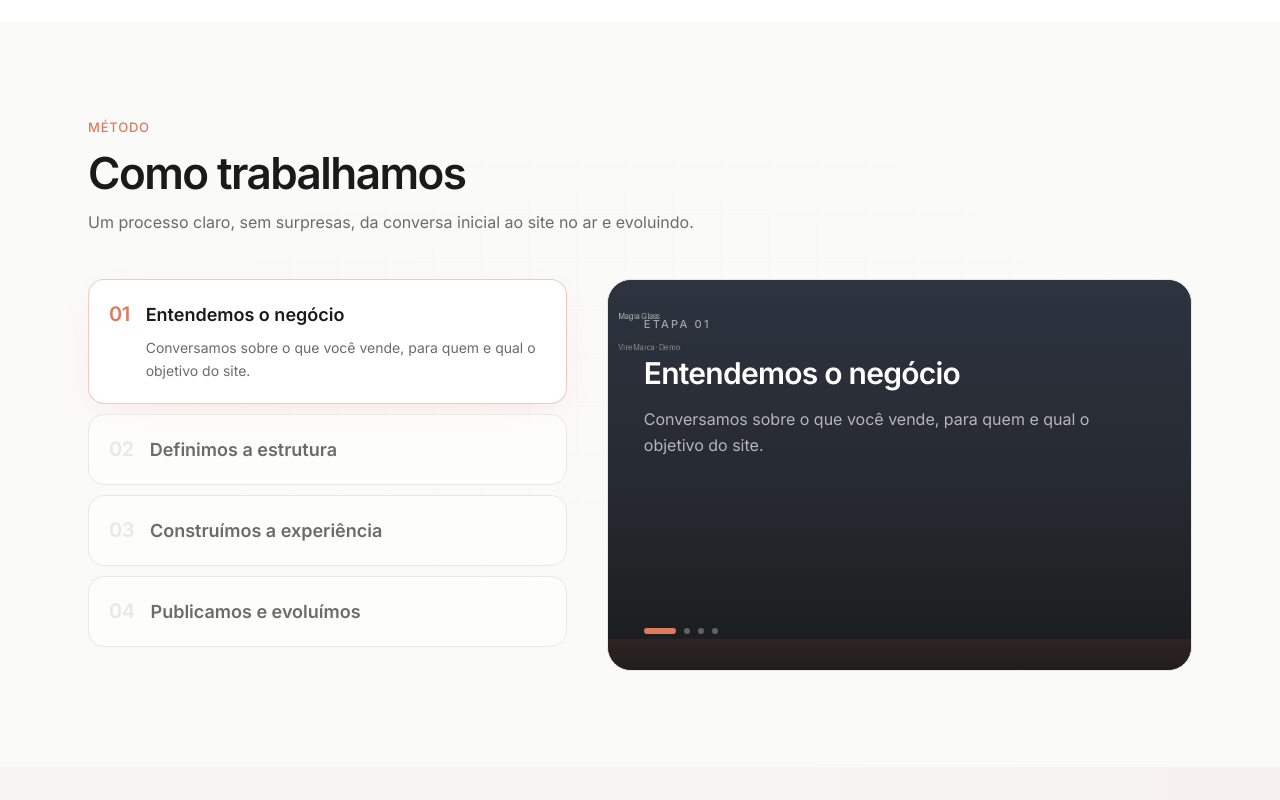
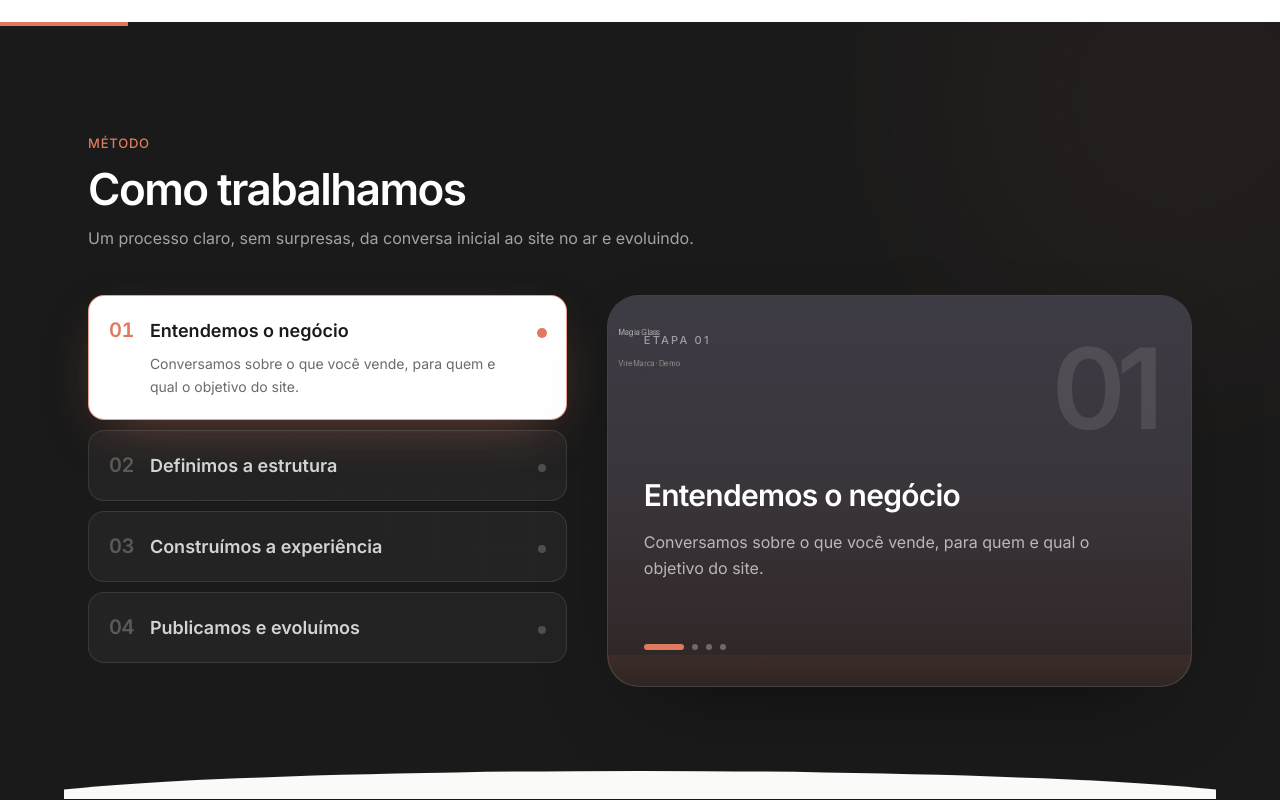
Before and after one commit to srmartinellid-droid/Viremarca-viremarca, a Next.js app: page / in a window 1280 px wide. Shown: the part 1540-2340 px from the top of the page. Built offline with nearby package versions, Linux system fonts and the light colour scheme; no server answers; the database is empty.

Commit message:
feat: give process section stronger visual identity

```diff
--- a/src/components/Process.tsx
+++ b/src/components/Process.tsx
@@ -13,17 +13,18 @@ export function Process({ items }: { items: ProcessItem[] }) {
   const reduced = useReducedMotion()
   const steps = items.length ? items : []
   const current = steps[Math.min(active, Math.max(steps.length - 1, 0))]
-
   if (!steps.length) return null
 
   return (
-    <section id="como-fazemos" className="py-20 md:py-24 relative overflow-hidden">
-      <div className="absolute inset-0 -z-10 vm-grid-bg opacity-35" aria-hidden />
-      <div className="mx-auto max-w-6xl px-4 sm:px-6">
+    <section id="como-fazemos" className="relative overflow-hidden py-20 md:py-28 bg-vm-ink text-white">
+      <div className="absolute inset-0 opacity-20" aria-hidden><div className="absolute inset-0 vm-grid-bg [filter:invert(1)]" /><div className="absolute -right-40 top-[-20%] h-[32rem] w-[32rem] rounded-full bg-vm-coral/25 blur-[110px]" /></div>
+      <div className="absolute left-0 top-0 h-1 w-32 bg-vm-coral" aria-hidden />
+
+      <div className="mx-auto max-w-6xl px-4 sm:px-6 relative">
         <Reveal className="max-w-2xl mb-11">
           <p className="vm-eyebrow mb-3">Método</p>
-          <h2 className="vm-display text-3xl md:text-4xl lg:text-[2.75rem] text-vm-ink">Como trabalhamos</h2>
-          <p className="mt-3 text-vm-muted leading-relaxed">Um processo claro, sem surpresas, da conversa inicial ao site no ar e evoluindo.</p>
+          <h2 className="vm-display text-3xl md:text-4xl lg:text-[2.75rem] text-white">Como trabalhamos</h2>
+          <p className="mt-3 text-white/60 leading-relaxed">Um processo claro, sem surpresas, da conversa inicial ao site no ar e evoluindo.</p>
         </Reveal>
 
         <div className="grid lg:grid-cols-[0.9fr_1.1fr] gap-7 lg:gap-10 items-start">
@@ -31,15 +32,16 @@ export function Process({ items }: { items: ProcessItem[] }) {
             {steps.map((item, i) => {
               const isOpen = active === i
               return (
-                <button key={`${item.step}-${item.title}`} type="button" onClick={() => setActive(i)} onMouseEnter={() => !reduced && setActive(i)} className={cn("w-full text-left rounded-2xl border p-4 md:p-5 transition-all duration-300", isOpen ? "border-vm-coral/40 bg-white shadow-[0_12px_40px_-16px_rgba(224,122,95,0.2)]" : "border-vm-border bg-white/60 hover:bg-white")} aria-expanded={isOpen}>
+                <button key={`${item.step}-${item.title}`} type="button" onClick={() => setActive(i)} onMouseEnter={() => !reduced && setActive(i)} className={cn("group w-full text-left rounded-2xl border p-4 md:p-5 transition-all duration-300", isOpen ? "border-vm-coral/70 bg-white text-vm-ink shadow-[0_18px_55px_-22px_rgba(224,122,95,0.5)]" : "border-white/10 bg-white/[0.045] text-white hover:bg-white/[0.08]")} aria-expanded={isOpen}>
                   <div className="flex items-baseline gap-4">
-                    <span className={cn("text-xl font-semibold tracking-tight", isOpen ? "text-vm-coral" : "text-vm-border")}>{item.step}</span>
+                    <span className={cn("text-xl font-semibold tracking-tight tabular-nums", isOpen ? "text-vm-coral" : "text-white/25")}>{item.step}</span>
                     <div className="flex-1">
-                      <h3 className={cn("text-base md:text-lg font-semibold", isOpen ? "text-vm-ink" : "text-vm-muted")}>{item.title}</h3>
+                      <h3 className={cn("text-base md:text-lg font-semibold", isOpen ? "text-vm-ink" : "text-white/80")}>{item.title}</h3>
                       <AnimatePresence initial={false}>
                         {isOpen && <motion.p initial={reduced ? false : { height: 0, opacity: 0 }} animate={{ height: "auto", opacity: 1 }} exit={reduced ? undefined : { height: 0, opacity: 0 }} transition={{ duration: 0.3 }} className="mt-2 text-sm text-vm-muted leading-relaxed overflow-hidden">{item.desc}</motion.p>}
                       </AnimatePresence>
                     </div>
+                    <span className={cn("h-2 w-2 rounded-full transition-transform", isOpen ? "bg-vm-coral scale-125" : "bg-white/20")} />
                   </div>
                 </button>
               )
@@ -47,27 +49,30 @@ export function Process({ items }: { items: ProcessItem[] }) {
           </div>
 
           <div className="lg:sticky lg:top-28">
-            <div className="relative rounded-3xl overflow-hidden min-h-[320px] md:min-h-[390px] border border-vm-border bg-vm-charcoal">
-              {current.image && <Image src={current.image} alt={current.title} fill sizes="(max-width: 1024px) 100vw, 55vw" className="object-cover opacity-70" />}
-              <div className="absolute inset-0 bg-gradient-to-t from-vm-ink/95 via-vm-ink/35 to-transparent" />
+            <div className="relative rounded-[2rem] overflow-hidden min-h-[320px] md:min-h-[390px] border border-white/10 bg-vm-charcoal shadow-[0_35px_100px_-50px_rgba(0,0,0,0.7)]">
+              {current.image && <Image src={current.image} alt={current.title} fill sizes="(max-width: 1024px) 100vw, 55vw" className="object-cover opacity-75" />}
+              <div className="absolute inset-0 bg-gradient-to-t from-vm-ink via-vm-ink/35 to-vm-ink/10" />
+              <div className="absolute inset-0 bg-vm-coral/10 mix-blend-screen" />
               <div className="relative z-10 min-h-[320px] md:min-h-[390px] p-7 md:p-9 flex flex-col justify-between">
-                <div>
-                  <p className="text-[11px] font-medium tracking-[0.2em] uppercase text-white/55 mb-5">Etapa {current.step}</p>
-                  <AnimatePresence mode="wait">
-                    <motion.div key={active} initial={reduced ? false : { opacity: 0, y: 14 }} animate={{ opacity: 1, y: 0 }} exit={reduced ? undefined : { opacity: 0, y: -10 }} transition={{ duration: 0.35 }}>
-                      <h3 className="text-2xl md:text-3xl font-semibold tracking-tight text-white leading-snug">{current.title}</h3>
-                      <p className="mt-3 text-white/65 leading-relaxed max-w-md">{current.desc}</p>
-                    </motion.div>
-                  </AnimatePresence>
+                <div className="flex items-start justify-between gap-5">
+                  <p className="text-[11px] font-medium tracking-[0.2em] uppercase text-white/50">Etapa {current.step}</p>
+                  <span className="text-[5rem] md:text-[7rem] font-semibold leading-none tracking-[-0.08em] text-white/10">{current.step}</span>
                 </div>
+                <AnimatePresence mode="wait">
+                  <motion.div key={active} initial={reduced ? false : { opacity: 0, y: 14 }} animate={{ opacity: 1, y: 0 }} exit={reduced ? undefined : { opacity: 0, y: -10 }} transition={{ duration: 0.35 }}>
+                    <h3 className="text-2xl md:text-3xl font-semibold tracking-tight text-white leading-snug">{current.title}</h3>
+                    <p className="mt-3 text-white/65 leading-relaxed max-w-md">{current.desc}</p>
+                  </motion.div>
+                </AnimatePresence>
                 <div className="flex gap-2 mt-8">
-                  {steps.map((_, i) => <button key={i} type="button" onClick={() => setActive(i)} className={cn("h-1.5 rounded-full transition-all", i === active ? "w-8 bg-vm-coral" : "w-1.5 bg-white/30 hover:bg-white/50")} aria-label={`Ir para etapa ${i + 1}`} />)}
+                  {steps.map((_, i) => <button key={i} type="button" onClick={() => setActive(i)} className={cn("h-1.5 rounded-full transition-all", i === active ? "w-10 bg-vm-coral" : "w-1.5 bg-white/30 hover:bg-white/50")} aria-label={`Ir para etapa ${i + 1}`} />)}
                 </div>
               </div>
             </div>
           </div>
         </div>
       </div>
+      <div className="relative mx-auto mt-16 h-12 max-w-6xl overflow-hidden" aria-hidden><div className="absolute inset-x-[-5%] bottom-[-36px] h-16 rounded-[50%] bg-vm-bg" /></div>
     </section>
   )
 }
```
